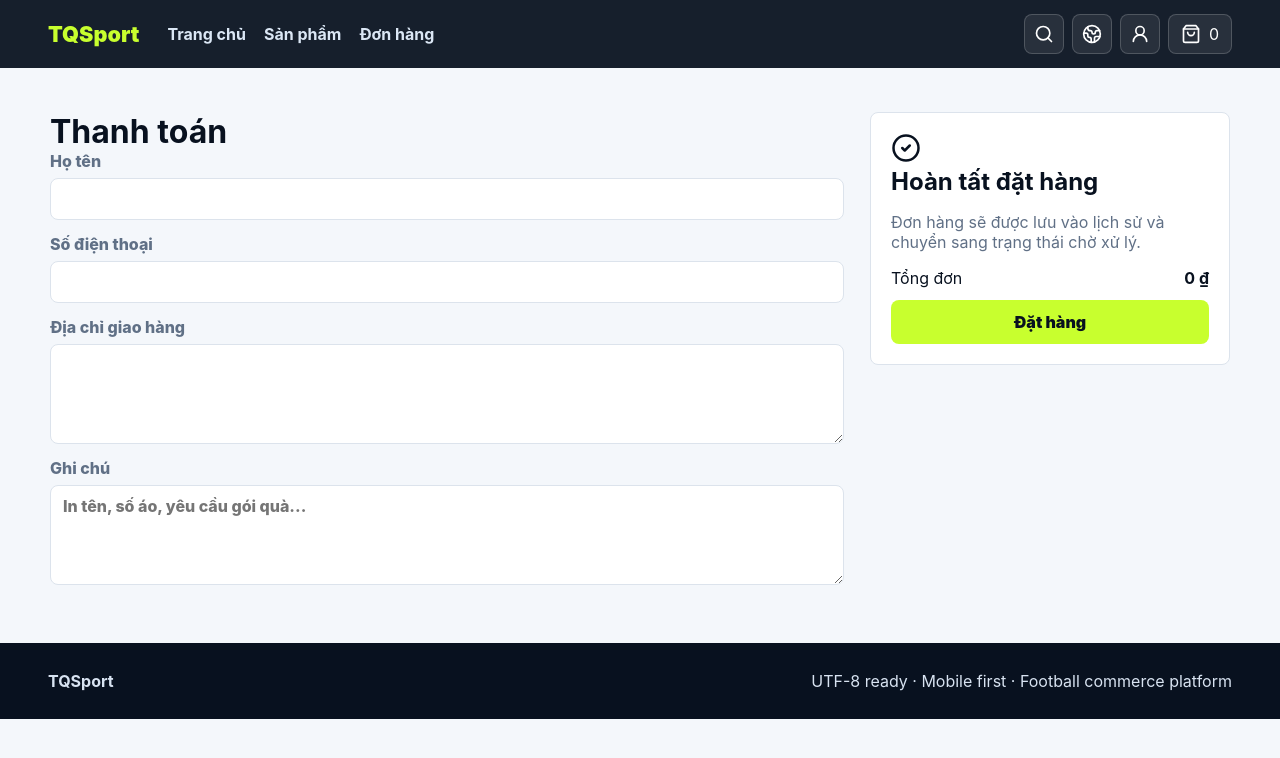
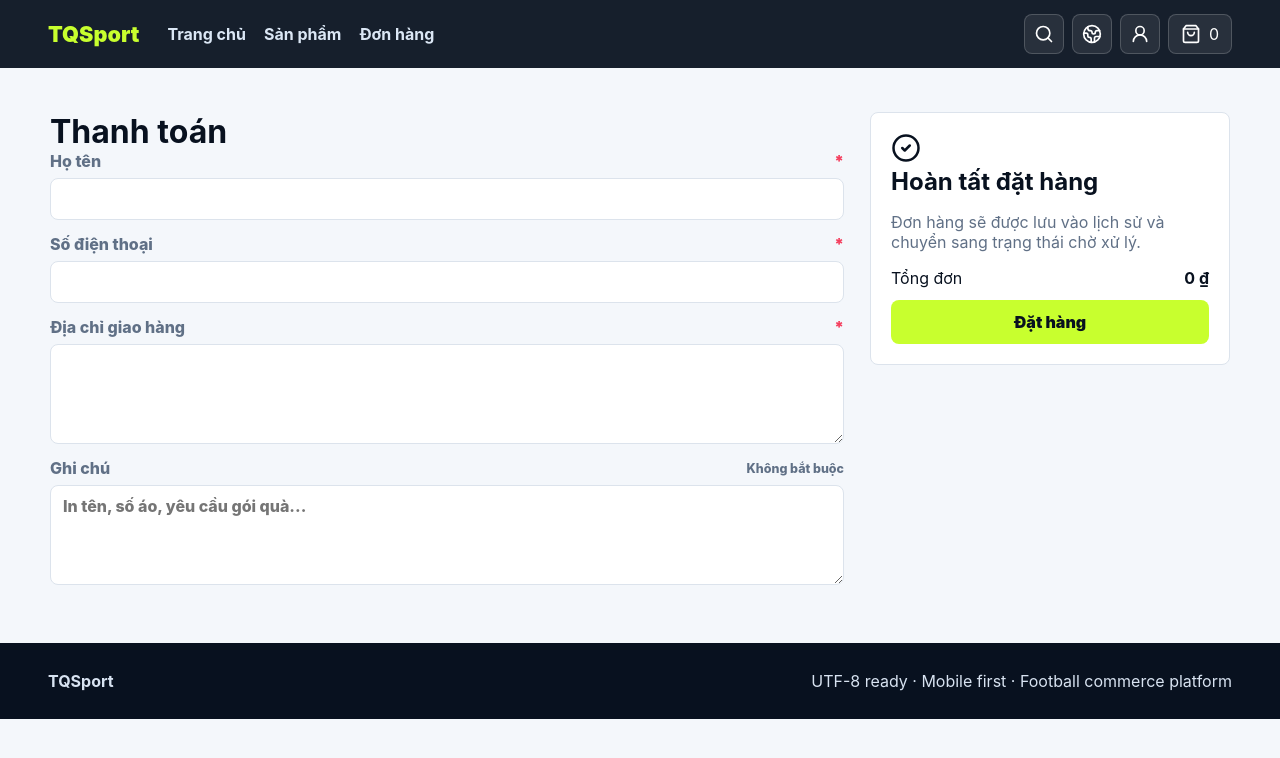
Before and after one commit to nvtquang/football-jersey-commerce, a React (Vite) app in the folder frontend/: page /checkout in a window 1280 px wide. Shown: the top 758 px of the page. Built offline with nearby package versions, Linux system fonts and the light colour scheme; no server answers.

Commit message:
fixing payment form

```diff
--- a/frontend/src/features/cart/CheckoutPage.jsx
+++ b/frontend/src/features/cart/CheckoutPage.jsx
@@ -12,17 +12,43 @@ export default function CheckoutPage() {
     shippingAddress: '',
     note: '',
   });
+  const [errors, setErrors] = useState({});
   const { items, total, clear } = useCart();
   const toast = useToast();
 
   function updateField(field, value) {
     setForm((current) => ({ ...current, [field]: value }));
+    if (errors[field] && value.trim()) {
+      setErrors((current) => {
+        const next = { ...current };
+        delete next[field];
+        return next;
+      });
+    }
   }
 
-  async function placeOrder() {
+  function validateForm() {
+    const nextErrors = {};
+    if (!form.recipientName.trim()) nextErrors.recipientName = 'Vui lòng nhập họ tên.';
+    if (!form.recipientPhone.trim()) nextErrors.recipientPhone = 'Vui lòng nhập số điện thoại.';
+    if (!form.shippingAddress.trim()) nextErrors.shippingAddress = 'Vui lòng nhập địa chỉ giao hàng.';
+    setErrors(nextErrors);
+    return Object.keys(nextErrors).length === 0;
+  }
+
+  async function placeOrder(event) {
+    event.preventDefault();
+    if (!validateForm()) {
+      toast.error('Thiếu thông tin thanh toán', 'Vui lòng nhập đầy đủ các trường bắt buộc.');
+      return;
+    }
+
     try {
       await orderApi.checkout({
-        ...form,
+        recipientName: form.recipientName.trim(),
+        recipientPhone: form.recipientPhone.trim(),
+        shippingAddress: form.shippingAddress.trim(),
+        note: form.note.trim(),
         items: items.map((item) => ({
           productId: item.id,
           size: item.size,
@@ -38,19 +64,34 @@ export default function CheckoutPage() {
 
   return (
     <main className="page checkout-grid">
-      <form className="checkout-form">
+      <form id="checkout-form" className="checkout-form" noValidate onSubmit={placeOrder}>
         <h1>Thanh toán</h1>
-        <label>Họ tên<input required value={form.recipientName} onChange={(event) => updateField('recipientName', event.target.value)} /></label>
-        <label>Số điện thoại<input required value={form.recipientPhone} onChange={(event) => updateField('recipientPhone', event.target.value)} /></label>
-        <label>Địa chỉ giao hàng<textarea required value={form.shippingAddress} onChange={(event) => updateField('shippingAddress', event.target.value)} /></label>
-        <label>Ghi chú<textarea placeholder="In tên, số áo, yêu cầu gói quà..." value={form.note} onChange={(event) => updateField('note', event.target.value)} /></label>
+        <label>
+          <span className="field-label">Họ tên <span className="required-mark">*</span></span>
+          <input required value={form.recipientName} onChange={(event) => updateField('recipientName', event.target.value)} aria-invalid={Boolean(errors.recipientName)} aria-describedby="recipientName-error" />
+          {errors.recipientName && <small className="field-error" id="recipientName-error">{errors.recipientName}</small>}
+        </label>
+        <label>
+          <span className="field-label">Số điện thoại <span className="required-mark">*</span></span>
+          <input required value={form.recipientPhone} onChange={(event) => updateField('recipientPhone', event.target.value)} aria-invalid={Boolean(errors.recipientPhone)} aria-describedby="recipientPhone-error" />
+          {errors.recipientPhone && <small className="field-error" id="recipientPhone-error">{errors.recipientPhone}</small>}
+        </label>
+        <label>
+          <span className="field-label">Địa chỉ giao hàng <span className="required-mark">*</span></span>
+          <textarea required value={form.shippingAddress} onChange={(event) => updateField('shippingAddress', event.target.value)} aria-invalid={Boolean(errors.shippingAddress)} aria-describedby="shippingAddress-error" />
+          {errors.shippingAddress && <small className="field-error" id="shippingAddress-error">{errors.shippingAddress}</small>}
+        </label>
+        <label>
+          <span className="field-label">Ghi chú <span className="optional-mark">Không bắt buộc</span></span>
+          <textarea placeholder="In tên, số áo, yêu cầu gói quà..." value={form.note} onChange={(event) => updateField('note', event.target.value)} />
+        </label>
       </form>
       <aside className="summary-panel">
         <CheckCircle2 size={30} />
         <h2>Hoàn tất đặt hàng</h2>
         <p className="muted">Đơn hàng sẽ được lưu vào lịch sử và chuyển sang trạng thái chờ xử lý.</p>
         <div className="summary-row"><span>Tổng đơn</span><strong>{formatCurrency(total)}</strong></div>
-        <button className="primary block" onClick={placeOrder} disabled={items.length === 0}>Đặt hàng</button>
+        <button className="primary block" type="submit" form="checkout-form" disabled={items.length === 0}>Đặt hàng</button>
       </aside>
     </main>
   );
--- a/frontend/src/styles.css
+++ b/frontend/src/styles.css
@@ -60,7 +60,12 @@ h1, h2, h3 { margin: 0; letter-spacing: 0; }
 .filters, .summary-panel, .auth-panel, .admin-panel { padding: 20px; border-radius: 8px; border: 1px solid var(--line); background: #fff; }
 label { display: grid; gap: 7px; margin-bottom: 14px; color: var(--muted); font-weight: 800; }
 input, select, textarea { width: 100%; min-height: 42px; border: 1px solid var(--line); border-radius: 8px; padding: 10px 12px; background: #fff; color: var(--ink); }
+input[aria-invalid="true"], textarea[aria-invalid="true"] { border-color: var(--red); box-shadow: 0 0 0 3px rgba(244, 63, 94, .14); }
 textarea { min-height: 100px; resize: vertical; }
+.field-label { display: flex; align-items: center; justify-content: space-between; gap: 10px; }
+.required-mark { color: var(--red); font-weight: 900; }
+.optional-mark { color: var(--muted); font-size: .78rem; font-weight: 800; }
+.field-error { color: #be123c; font-weight: 800; }
 .gallery { border-radius: 8px; overflow: hidden; background: #fff; border: 1px solid var(--line); }
 .gallery img { width: 100%; height: min(70vh, 680px); object-fit: cover; }
 .price { display: block; margin: 18px 0; font-size: 1.8rem; }
```
Also changed, not shown: 1 other file (tests, documents, lock files or other folders).
